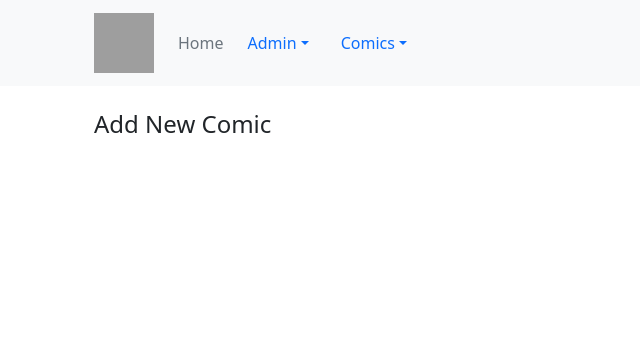
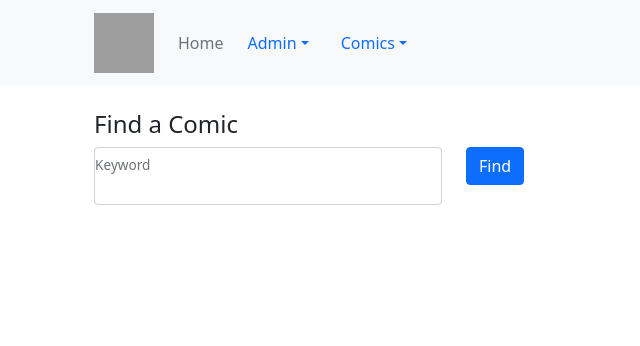
Before and after one commit to GrossmanPro/SpinnerRack, a PHP site: page /ComicSearchView.php in a window 1280 px wide. Shown: the top 346 px of the page, without its empty margins (0-640 px from the left). Run offline with PHP 8.4, Linux system fonts and the light colour scheme; data that the repository does not hold is empty; some libraries are stand-ins or nearby versions; grey boxes are pictures that could not be loaded.

Commit message:
Added keyword input for search criteria

```diff
--- a/src/ComicSearchView.php
+++ b/src/ComicSearchView.php
@@ -8,9 +8,17 @@ $creatorOptions = getSelectListOptions($pdo, 'Creators', 'OptionText');
 print drawHeader('Find a Comic');
 ?>
 <div class="container pt-4">
-    <p class="h4">Add New Comic</p>
-    <form id="comicInput" method="post" action="/added">
-
+    <p class="h4">Find a Comic</p>
+    <form id="comicSearch" method="post" action="/search/results">
+        <div class="row mb-3">
+            <div class="form-floating col-md-4">
+                <input type="text" class="form-control" id="keyword" name="keyword" title="Enter a keyword">
+                <label for="issue">Keyword</label>
+            </div>
+            <div class="col-md-1">
+                <input type="submit" class="btn btn-primary" id="submitComic" value="Find">
+            </div>
+        </div>
     </form>
 </div>
 <?php
```
